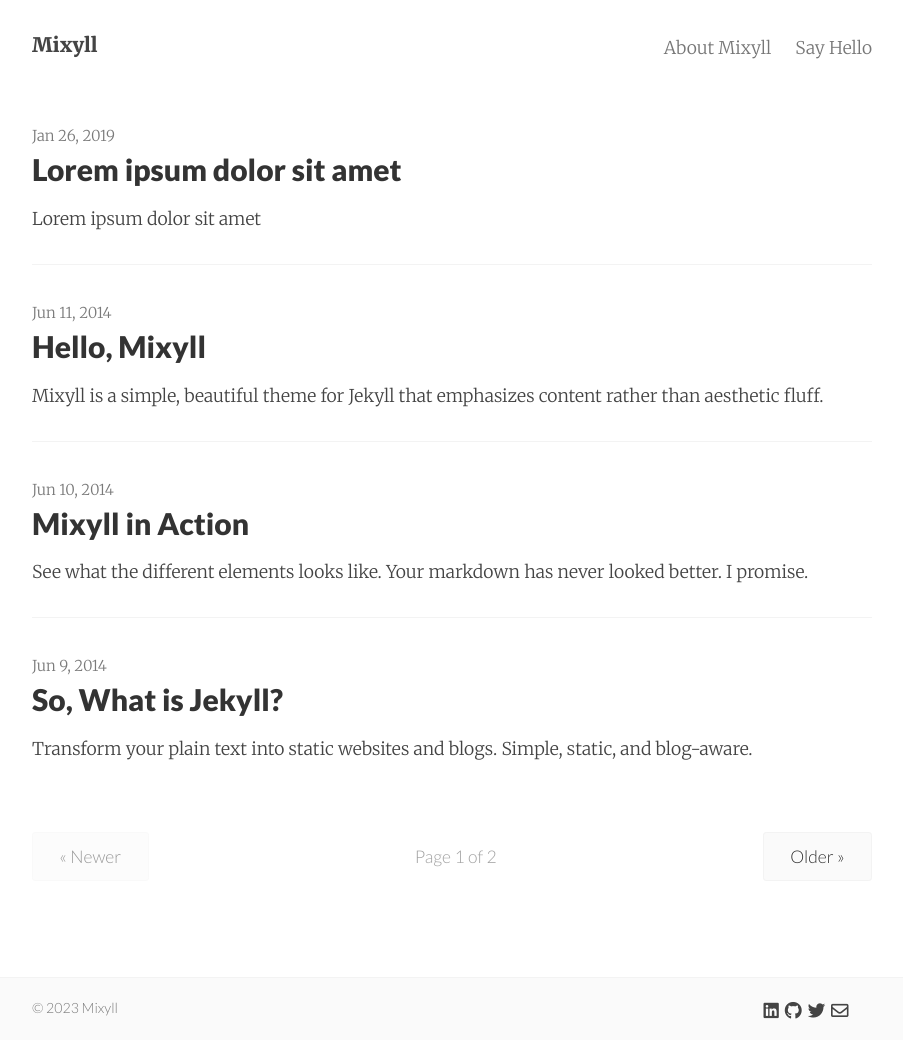
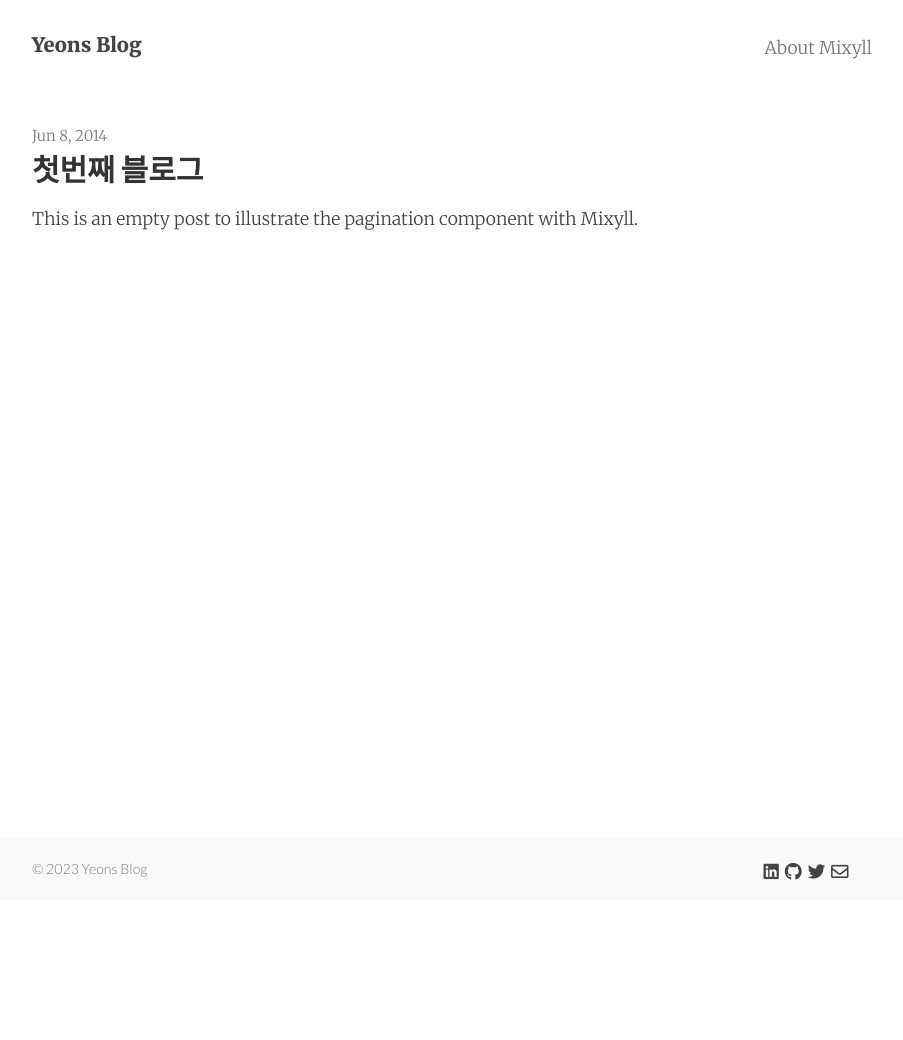
Before and after one commit to saikiransripada/mixyll, a Jekyll site: the page built from index.html, in a window 1280 px wide. Shown: the whole page, without its empty margins (188-1091 px from the left). Built offline with Jekyll 4.4.1, drawn with Linux system fonts in a browser that asks for light colours; nearby versions of some CDN libraries; the list of posts is cut into pages by our own code; after the commit the page ends 900 px from its top, so only the background shows below that.

Commit message:
first commit

````diff
--- a/_config.yml
+++ b/_config.yml
@@ -1,22 +1,21 @@
 # Site settings
-title:       Mixyll
-email:       hello@saikiransripada.com
-author:      Sai Kiran Sripada
+title: Yeons Blog
+email: hello@saikiransripada.com
+author: Sai Kiran Sripada
 description: "Lorem Ipsum is simply dummy text of the printing and typesetting industry. Lorem Ipsum has been the industry's standard dummy text ever since the 1500s, when an unknown printer took a galley of type and scrambled it to make a type specimen book."
-baseurl:     ""
-url:         "https://mixyll.saikiransripada.com"
-date_format: "%b %-d, %Y"
+baseurl: ''
+url: 'https://LEEYEONSEONG.github.io'
+date_format: '%b %-d, %Y'
 header_pages:
- - about.md
- - contact.html
+  - about.md
 
 google_analytics:
 
 # Optional features
-animated:             true
-show_related_posts:   true
-show_post_footers:    false
-show_social_icons:    true
+animated: true
+show_related_posts: true
+show_post_footers: false
+show_social_icons: true
 
 # Preview image for social media aka og:image and twitter:image
 post_preview_image: false
@@ -48,31 +47,31 @@ text:
     newer: 'Newer'
     older: 'Older'
   share_buttons:
-    text:         'Share:'
-    facebook:     'Share on Facebook'
-    twitter:      'Share on Twitter'
-    googleplus:   'Share on Google+'
-    linkedin:     'Share on LinkedIn'
-    digg:         'Share on Digg'
-    tumblr:       'Share on Tumblr'
-    reddit:       'Share on Reddit'
-    stumbleupon:  'Share on StumbleUpon'
-    hackernews:   'Share on Hacker News'
+    text: 'Share:'
+    facebook: 'Share on Facebook'
+    twitter: 'Share on Twitter'
+    googleplus: 'Share on Google+'
+    linkedin: 'Share on LinkedIn'
+    digg: 'Share on Digg'
+    tumblr: 'Share on Tumblr'
+    reddit: 'Share on Reddit'
+    stumbleupon: 'Share on StumbleUpon'
+    hackernews: 'Share on Hacker News'
   post:
-    updated:        'Updated'
-    minute_read:    'minute read'
-    related_posts:  'Related Posts'
-    post_footer:    'Lorem ipsum'
+    updated: 'Updated'
+    minute_read: 'minute read'
+    related_posts: 'Related Posts'
+    post_footer: 'Lorem ipsum'
   index:
     coming_soon: 'Coming soon...'
   og_locale: 'en_US'
 
 # Build settings
-markdown:     kramdown
+markdown: kramdown
 redcarpet:
   extensions: ['smart', 'tables', 'with_toc_data']
-permalink:    :title
-paginate:     4
+permalink: :title
+paginate: 4
 sass:
   style: compressed
 plugins:
--- a/_posts/2014-06-08-mixyll-has-pagination.md
+++ b/_posts/2014-06-08-mixyll-has-pagination.md
@@ -1,9 +1,9 @@
 ---
-layout:     post
-title:      Mixyll has Pagination
-date:       2014-06-08 11:21:29
-summary:    This is an empty post to illustrate the pagination component with Mixyll.
+layout: post
+title: 첫번째 블로그
+date: 2014-06-08 11:21:29
+summary: This is an empty post to illustrate the pagination component with Mixyll.
 categories: jekyll mixyll
 ---
 
-This is an empty post to illustrate the pagination component with Mixyll.
+안녕하세요. 첫번째 블로그입니다.
--- a/_posts/2014-06-09-so-what-is-jekyll.md
+++ /dev/null
@@ -1,17 +0,0 @@
----
-layout:     post
-title:      So, What is Jekyll?
-date:       2014-06-09 12:32:18
-summary:    Transform your plain text into static websites and blogs. Simple, static, and blog-aware.
-categories: jekyll mixyll
----
-
-Jekyll is a tool for transforming your plain text into static websites and
-blogs. It is simple, static, and blog-aware. Jekyll uses the
-[Liquid](http://docs.shopify.com/themes/liquid-basics) templating
-language and has builtin [Markdown](http://daringfireball.net/projects/markdown/)
-and [Textile](http://en.wikipedia.org/wiki/Textile_(markup_language)) support.
-
-It also ties in nicely to [Github Pages](https://pages.github.com/).
-
-Learn more about Jekyll on their [website](http://jekyllrb.com/).
--- a/_posts/2014-06-10-see-mixyll-in-action.md
+++ /dev/null
@@ -1,174 +0,0 @@
----
-layout:     post
-title:      Mixyll in Action
-date:       2014-06-10 12:31:19
-summary:    See what the different elements looks like. Your markdown has never looked better. I promise.
-categories: jekyll mixyll
----
-
-There is a significant amount of subtle, yet precisely calibrated, styling to ensure
-that your content is emphasized while still looking aesthetically pleasing.
-
-All links are easy to [locate and discern](#), yet don't detract from the [harmony
-of a paragraph](#). The _same_ goes for italics and __bold__ elements. Even the the strikeout
-works if <del>for some reason you need to update your post</del>. For consistency's sake,
-<ins>The same goes for insertions</ins>, of course.
-
-### Code, with syntax highlighting
-
-Here's an example of some ruby code with line anchors.
-
-{% highlight ruby lineanchors %}
-# The most awesome of classes
-class Awesome < ActiveRecord::Base
-  include EvenMoreAwesome
-
-  validates_presence_of :something
-  validates :email, email_format: true
-
-  def initialize(email, name = nil)
-    self.email = email
-    self.name = name
-    self.favorite_number = 12
-    puts 'created awesomeness'
-  end
-
-  def email_format
-    email =~ /\S+@\S+\.\S+/
-  end
-end
-{% endhighlight %}
-
-Here's some CSS:
-
-{% highlight css %}
-.foobar {
-  /* Named colors rule */
-  color: tomato;
-}
-{% endhighlight %}
-
-Here's some JavaScript:
-
-{% highlight js %}
-var isPresent = require('is-present')
-
-module.exports = function doStuff(things) {
-  if (isPresent(things)) {
-    doOtherStuff(things)
-  }
-}
-{% endhighlight %}
-
-Here's some HTML:
-
-{% highlight html %}
-<div class="m0 p0 bg-blue white">
-  <h3 class="h1">Hello, world!</h3>
-</div>
-{% endhighlight %}
-
-# Headings!
-
-They're responsive, and well-proportioned (in `padding`, `line-height`, `margin`, and `font-size`).
-They also heavily rely on the awesome utility, [BASSCSS](http://basscss.com).
-
-##### They draw the perfect amount of attention
-
-This allows your content to have the proper informational and contextual hierarchy. Yay.
-
-### There are lists, too
-
-  * Apples
-  * Oranges
-  * Potatoes
-  * Milk
-
-  1. Mow the lawn
-  2. Feed the dog
-  3. Dance
-
-### Images look great, too
-
-![desk](https://cloud.githubusercontent.com/assets/1424573/3378137/abac6d7c-fbe6-11e3-8e09-55745b6a8176.png)
-
-_![desk](https://cloud.githubusercontent.com/assets/1424573/3378137/abac6d7c-fbe6-11e3-8e09-55745b6a8176.png)_
-
-
-### There are also pretty colors
-
-Also the result of [BASSCSS](http://basscss.com), you can <span class="bg-dark-gray white">highlight</span> certain components
-of a <span class="red">post</span> <span class="mid-gray">with</span> <span class="green">CSS</span> <span class="orange">classes</span>.
-
-I don't recommend using blue, though. It looks like a <span class="blue">link</span>.
-
-### Footnotes!
-
-Markdown footnotes are supported, and they look great! Simply put e.g. `[^1]` where you want the footnote to appear,[^1] and then add
-the reference at the end of your markdown.
-
-### Stylish blockquotes included
-
-You can use the markdown quote syntax, `>` for simple quotes.
-
-> Lorem ipsum dolor sit amet, consectetur adipiscing elit. Suspendisse quis porta mauris.
-
-However, you need to inject html if you'd like a citation footer. I will be working on a way to
-hopefully sidestep this inconvenience.
-
-<blockquote>
-  <p>
-    Perfection is achieved, not when there is nothing more to add, but when there is nothing left to take away.
-  </p>
-  <footer><cite title="Antoine de Saint-Exupéry">Antoine de Saint-Exupéry</cite></footer>
-</blockquote>
-
-
-### Tables
-
-Tables represent tabular data and can be built using markdown syntax.  They are rendered responsively in Mixyll for a variety of screen widths.
-
-Here's a simple example of a table:
-
-| Quantity | Description |     Price |
-|----------+-------------+----------:|
-|        2 |      Orange |     $0.99 |
-|        1 |   Pineapple |     $2.99 |
-|        4 |      Banana |     $0.39 |
-|==========|=============|===========|
-|          |   **Total** | **$6.14** |
-
-A table must have a body of one or more rows, but can optionally also have a header or footer.
-
-The cells in a column, including the header row cell, can either be aligned:
-
-- left,
-- right or
-- center.
-
-Most inline text formatting is available in table cells, block-level formatting are not.
-
-|----------------+----------------------+------------------------+----------------------------------|
-| Default header | Left header          |     Center header      |                     Right header |
-|----------------|:---------------------|:----------------------:|---------------------------------:|
-| Default        | Left                 |        Center          |                            Right |
-| *Italic*       | **Bold**             |   ***Bold italic***    |                      `monospace` |
-| [link text](#) | ```code```           |     ~~Strikeout~~      |              <ins>Insertion<ins> |
-| line<br/>break | "Smart quotes"       | <mark>highlight</mark> | <span class="green">green</span> |
-| Footnote[^2]   | <sub>subscript</sub> | <sup>superscript</sup> |     <span class="red">red</span> |
-|================+======================+========================+==================================+
-| Footer row                                                                                        |
-|----------------+----------------------+------------------------+----------------------------------|
-
-### There's more being added all the time
-
-Checkout the [Github repository](https://github.com/saikiransripada/mixyll) to request,
-or add, features.
-
-Happy writing.
-
----
-
-[^1]: Important information that may distract from the main text can go in footnotes.
-
-[^2]: Footnotes will work in tables since they're just links.
--- a/_posts/2014-06-11-welcome-to-mixyll.markdown
+++ /dev/null
@@ -1,26 +0,0 @@
----
-layout:     post
-title:      Hello, Mixyll
-date:       2014-06-11 15:31:19
-summary:    Mixyll is a simple, beautiful theme for Jekyll that emphasizes content rather than aesthetic fluff.
-categories: jekyll mixyll
----
-
-Hello.
-
-Mixyll (Minimal version of [Pixyll](https://github.com/johno/pixyll)) is a simple, beautiful theme for Jekyll based on the popular Jekyll theme [Pixyll](https://github.com/johno/pixyll) by [John Otander](http://johnotander.com) that emphasizes content rather than aesthetic fluff. It's mobile _first_, fluidly responsive, and delightfully lightweight.
-
-It's pretty minimal, but leverages large type and drastic contrast to make a statement, on all devices.
-
-<blockquote>
-  <p>
-    Perfection is achieved, not when there is nothing more to add, but when there is nothing left to take away.
-  </p>
-  <footer><cite title="Antoine de Saint-Exupéry">Antoine de Saint-Exupéry</cite></footer>
-</blockquote>
-
-## Where is it?
-
-Checkout the [Github repository](https://github.com/saikiransripada/mixyll) to download it, request a feature, or report a bug.
-
-It's free, and open source ([MIT](http://opensource.org/licenses/MIT)).
--- a/_posts/2019-01-26-lorem-ipsum-dolor-sit-amet.md
+++ /dev/null
@@ -1,9 +0,0 @@
----
-layout: post
-title: Lorem ipsum dolor sit amet
-date: 2019-01-26 19:22
-summary: Lorem ipsum dolor sit amet
-categories: jekyll mixyll
----
-
-Lorem ipsum dolor sit amet, consectetur adipiscing elit, sed do eiusmod tempor incididunt ut labore et dolore magna aliqua. Ut enim ad minim veniam, quis nostrud exercitation ullamco laboris nisi ut aliquip ex ea commodo consequat. Duis aute irure dolor in reprehenderit in voluptate velit esse cillum dolore eu fugiat nulla pariatur. Excepteur sint occaecat cupidatat non proident, sunt in culpa qui officia deserunt mollit anim id est laborum.
--- a/contact.html
+++ /dev/null
@@ -1,47 +0,0 @@
----
-layout: page
-title: Say Hello
-permalink: /contact/
-tags: contact
----
-
-<div class="py2">
-  {% if site.ajaxify_contact_form %}
-    <form class="form-stacked">
-      <label>
-        Email
-        <input type="text" name="email" class="field-light" placeholder="{{ site.text.contact.email | default: "Email Address" }}">
-      </label>
-
-      <label>
-        Content
-        <textarea type="text" name="content" class="field-light" rows="5" placeholder="{{ site.text.contact.content | default: "What would you like to say?" }}" style="resize: vertical"></textarea>
-      </label>
-
-      <input type="text" name="_gotcha" style="display:none" />
-
-      <button type='submit' class="button button-blue button-big mobile-block">{{ site.text.contact.submit | default: "Say Hello" }}</button>
-    </form>
-  {% else %}
-    <form action="https://formspree.io/{{ site.email }}" method="POST" class="form-stacked">
-      <label>
-        Email
-        <input type="text" name="email" class="field-light" placeholder="{{ site.text.contact.email | default: "Email Address" }}">
-      </label>
-      <label>
-        Content
-        <textarea type="text" name="content" class="field-light" rows="5" placeholder="{{ site.text.contact.content | default: "What would you like to say?" }}" style="resize: vertical"></textarea>
-      </label>
-
-      <input type="hidden" name="_next" value="{{ site.baseurl }}/thanks/" />
-      <input type="hidden" name="_subject" value="{{ site.text.contact.subject | default: "New submission!" }}" />
-      <input type="text" name="_gotcha" style="display:none" />
-
-      <input type="submit" class="button button-blue button-big mobile-block" value="{{ site.text.contact.submit | default: "Say Hello" }}">
-    </form>
-  {% endif %}
-</div>
-
-{% if site.ajaxify_contact_form %}
-  {% include ajaxify_content_form.html %}
-{% endif %}
````
